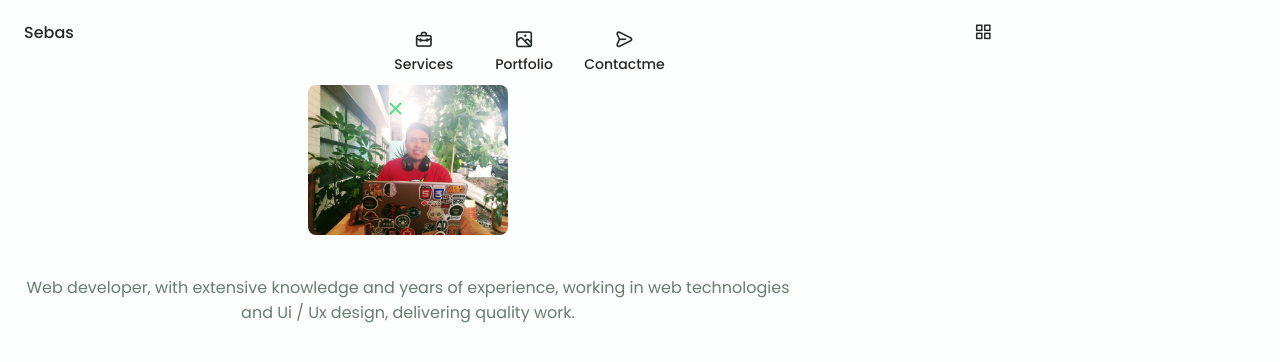
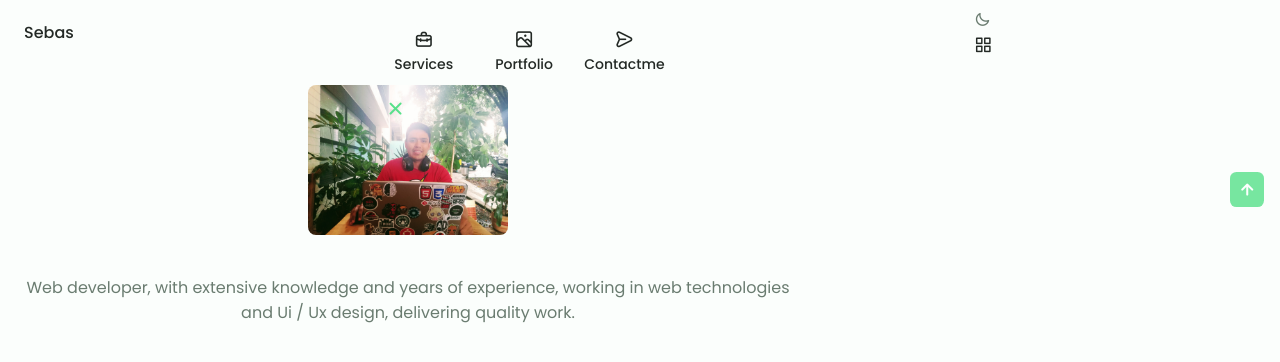
Before and after one commit to sebastian031093/portfolio-pure-css-sebastian-manco, a plain HTML site: page index.html in a window 1280 px wide. Shown: the part 753-1115 px from the top of the page. Drawn offline with nearby package versions, Linux system fonts and the light colour scheme.

Commit message:
issues ok

```diff
--- a/assets/css/style.css
+++ b/assets/css/style.css
@@ -963,6 +963,35 @@ img{
 }
 
 
+/* SCROLL UP */
+.scrollup{
+    position: fixed;
+    right: 1.6rem;
+    bottom: -20%;
+    background-color: var(--first-color);
+    opacity: .8;
+    padding: 0 0.48rem;
+    border-radius: 0.64rem;
+    z-index: var(--z-tooltip);
+    transition: .8s;
+}
+
+.scrollup:hover{
+    background-color: var(--first-color-alt);
+}
+
+.scrollup__icon{
+    font-size: 2.4rem;
+    color: #fff;
+}
+
+/* Show scroll */
+.show-scroll{
+    bottom: 8rem;
+}
+
+
+/* Dark light theme */
 
 
 /*============= Change background header */
--- a/index.html
+++ b/index.html
@@ -28,6 +28,9 @@
         </div>
 
         <div class="nav__btns">
+          <!-- Theme change button -->
+          <i class="uil uil-moon change-theme" id="theme-button"></i>
+
           <div class="nav__toggle" id="nav-toggle">
             <i class="uil uil-apps"></i>
           </div>
@@ -833,7 +836,9 @@
     </footer>
 
     <!-- SCROLL TOP -->
-
+    <a href="#" class="scrollup" id="scroll-up">
+      <i class="uil uil-arrow-up scrollup__icon"></i>
+    </a>
 
 
 
--- a/js/app.js
+++ b/js/app.js
@@ -61,10 +61,13 @@ skillsHeader.forEach((elemtn) =>{
 const tabs = document.querySelectorAll('[data-target]'),
     tabContents = document.querySelectorAll('[data-content]')
 
+console.log(tabs);
+console.log(tabContents);
+
 tabs.forEach( tab => {
     tab.addEventListener('click', () =>{
         const target = document.querySelector(tab.dataset.target)
-
+        console.log(target);
         tabContents.forEach(tabContent => {
             tabContent.classList.remove('qualification__active')
         });
@@ -166,10 +169,11 @@ function scrollHeader(){
 }
 window.addEventListener('scroll', scrollHeader)
 
+
 /*==================== SHOW SCROLL TOP ====================*/
-function scrollTop(){
-    const scrollTop = document.getElementById('scroll-top');
+function scrollUp(){
+    const scrollUp = document.getElementById('scroll-up');
     // When the scroll is higher than 560 viewport height, add the show-scroll class to the a tag with the scroll-top class
-    if(this.scrollY >= 80) scrollTop.classList.add('show-scroll'); else scrollTop.classList.remove('show-scroll')
+    if(this.scrollY >= 560) scrollUp.classList.add('show-scroll'); else scrollUp.classList.remove('show-scroll')
 }
-window.addEventListener('scroll', scrollTop)
+window.addEventListener('scroll', scrollUp)
```
